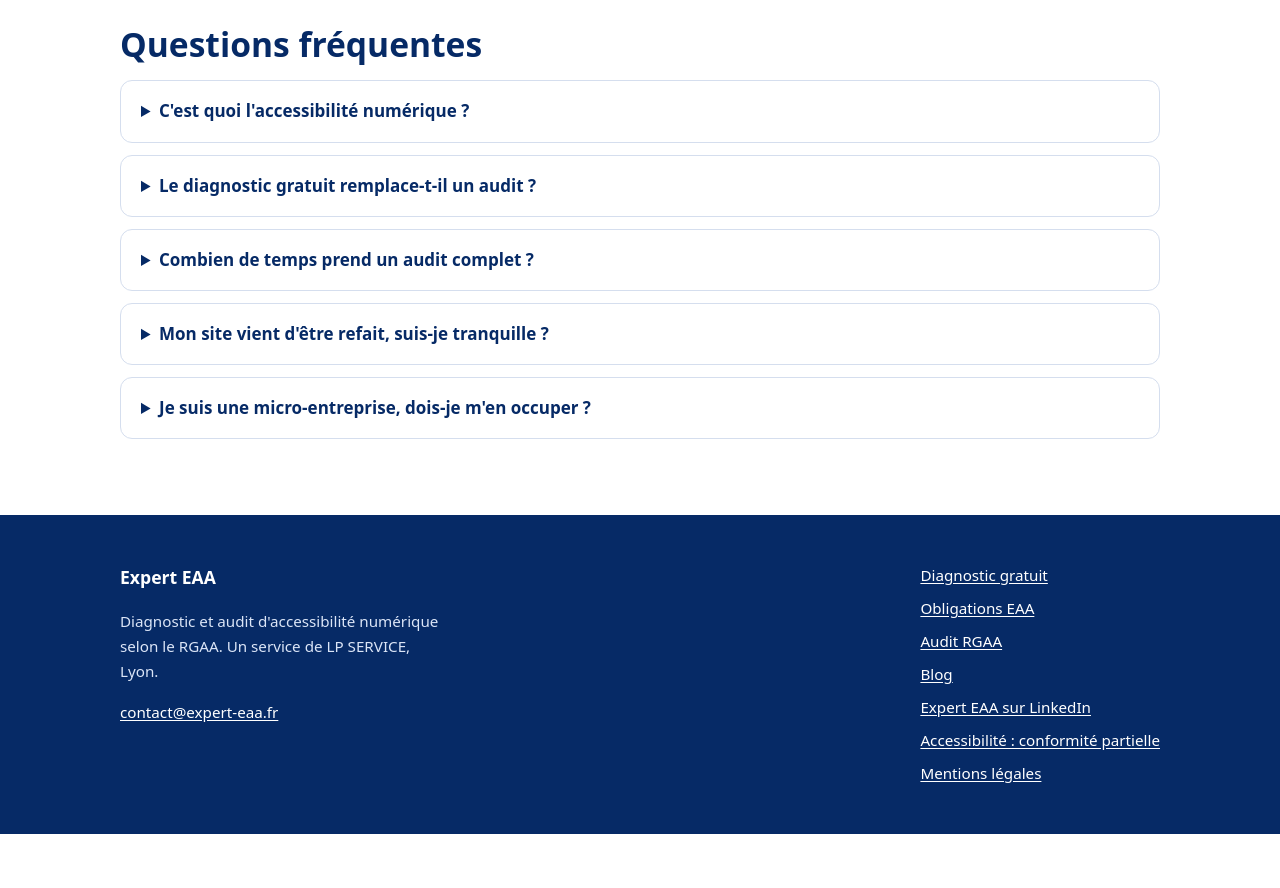
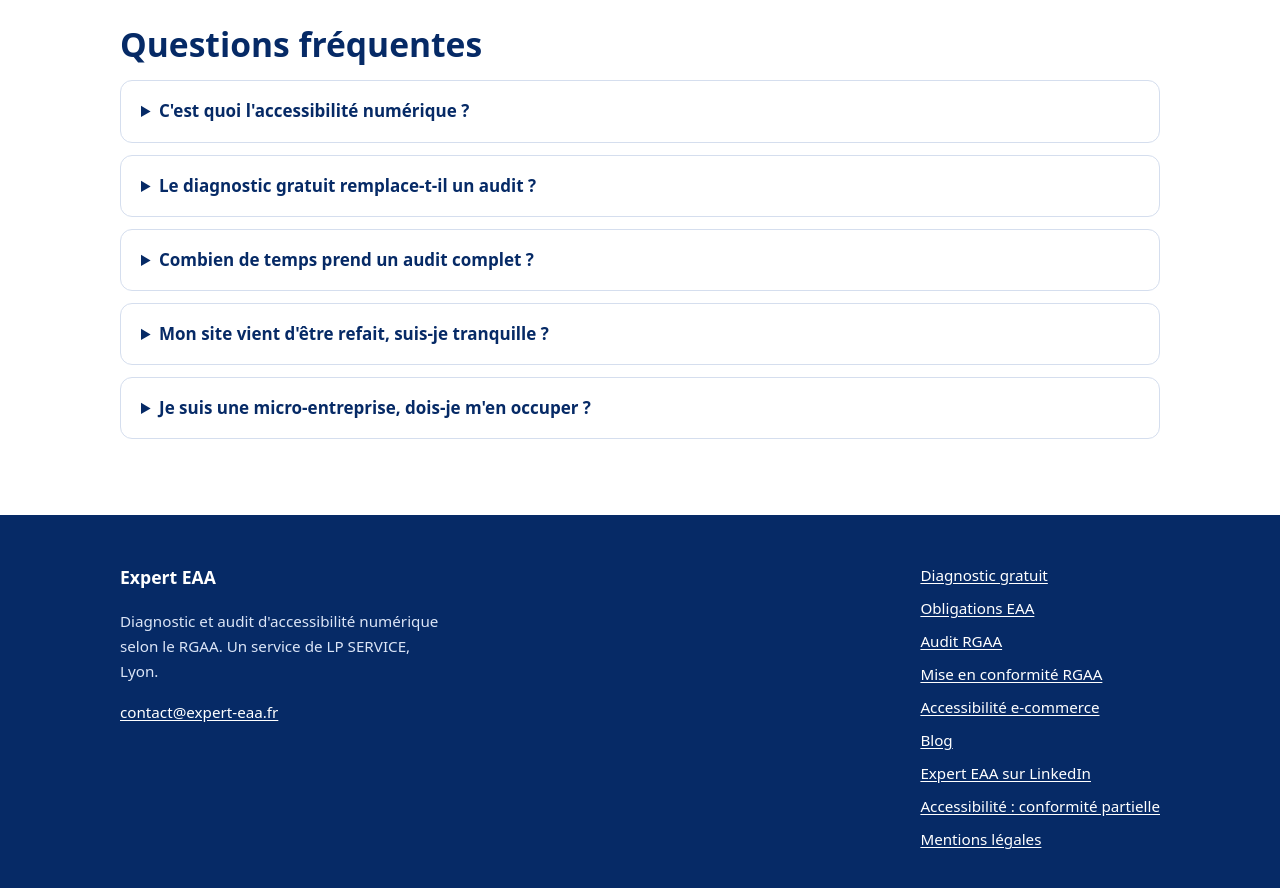
Before and after one commit to lmoh69/expert-eaa, a Jekyll site: the page built from index.html, in a window 1280 px wide and 900 px high, scrolled down 3561 px. Shown: the top 888 px of the window. Built offline with Jekyll 4.4.1, drawn with Linux system fonts in a browser that asks for light colours; a script that is not in the unit is left out; before the commit the page ends 4395 px from its top, so only the background shows below that.

Commit message:
Mise a jour par Claude

```diff
--- a/_layouts/default.html
+++ b/_layouts/default.html
@@ -39,6 +39,8 @@
       <li><a href="/#diagnostic">Diagnostic gratuit</a></li>
       <li><a href="/obligations-eaa/">Obligations EAA</a></li>
       <li><a href="/audit-rgaa/">Audit RGAA</a></li>
+      <li><a href="/mise-en-conformite-rgaa/">Mise en conformité RGAA</a></li>
+      <li><a href="/accessibilite-e-commerce/">Accessibilité e-commerce</a></li>
       <li><a href="/blog/">Blog</a></li>
       {% if site.linkedin_url != "" %}<li><a href="{{ site.linkedin_url }}">Expert EAA sur LinkedIn</a></li>{% endif %}
       <li><a href="/declaration-accessibilite/">Accessibilité : conformité partielle</a></li>
```
